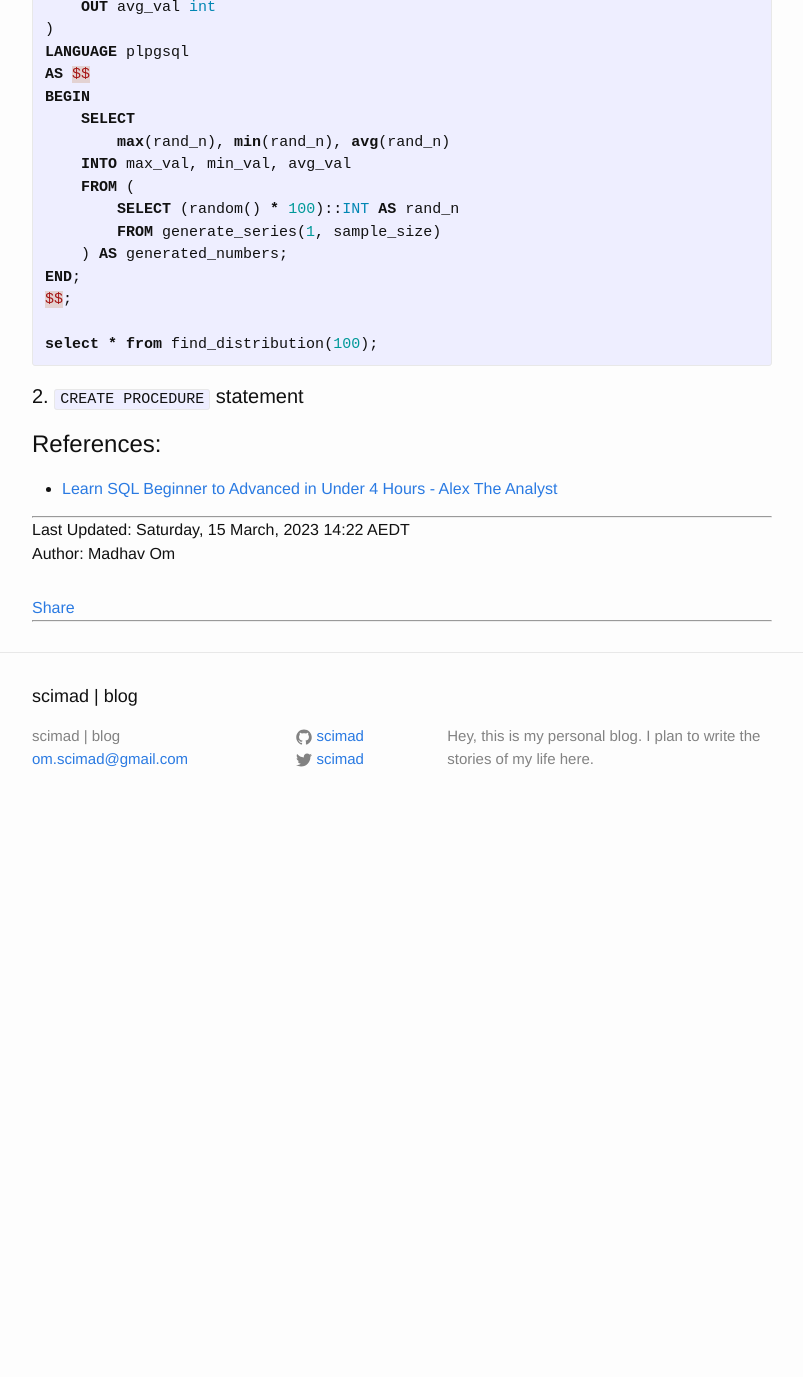
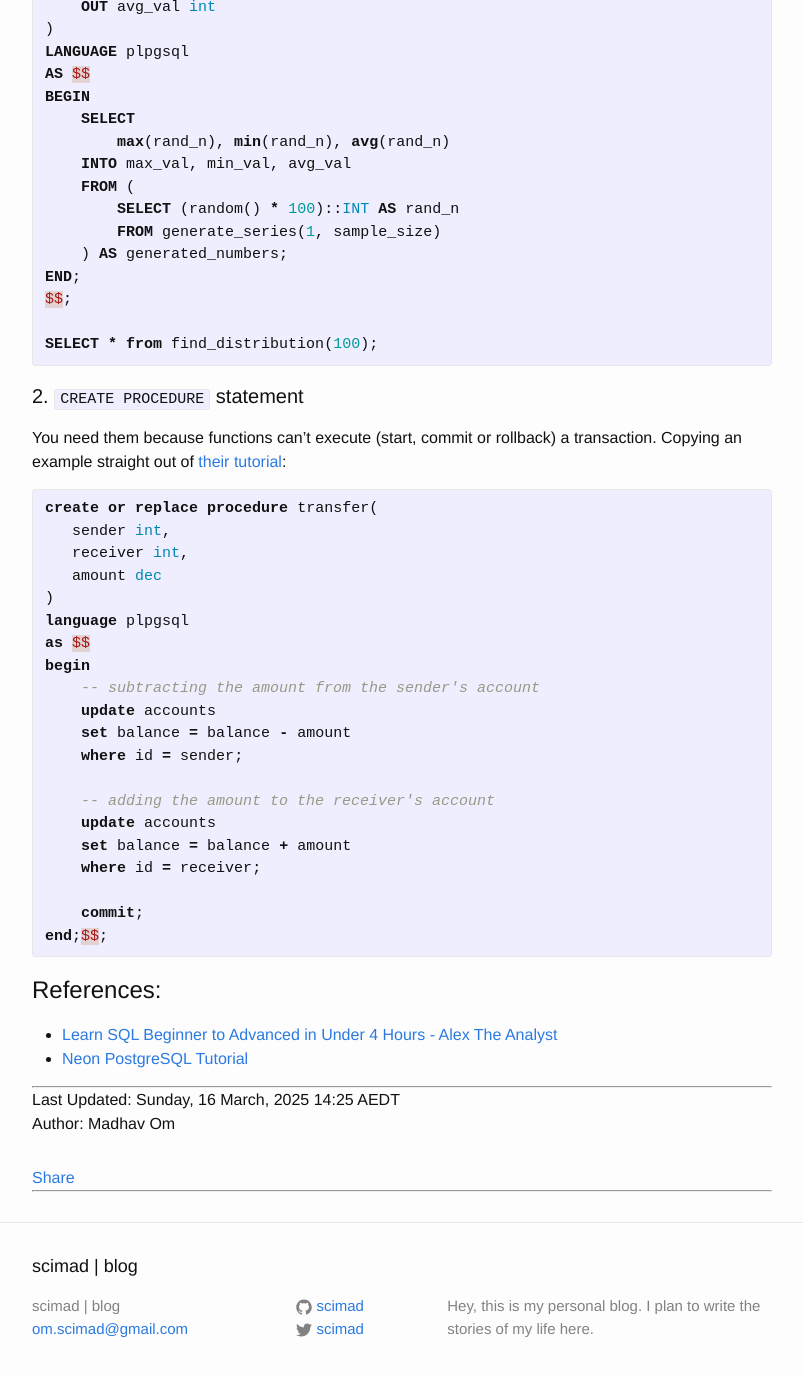
Before and after one commit to scimad/scimad.github.io, a Jekyll site: the page built from _posts/programming/data/2025-03-15-all-sql-you-need-to-know.markdown, in a window 1280 px wide and 1400 px high, scrolled down 6258 px. Shown: the top 1377 px of the window, without its empty margins (238-1041 px from the left). Built offline with Jekyll 4.4.1, drawn with Linux system fonts in a browser that asks for light colours; before the commit the page ends 7088 px from its top, so only the background shows below that; some of the changed text lies outside the part shown.

```diff
--- a/_posts/programming/sql/2025-03-15-all-sql-you-need-to-know.markdown
+++ b/_posts/programming/data/2025-03-15-all-sql-you-need-to-know.markdown
@@ -1,14 +1,14 @@
 ---
 layout: post
 title:  "SQL"
-date:   2025-03-15 11:41 +
-categories: posts
+date:   2025-03-16 11:41 +1100
+categories: data
 ---
 
 # Quick SQL Guide
 
 ### A. Notes from Alex The Analyst Video
-[This reference](#alex-the-analyst) covers the following topics and I am taking notes of the non trivial syntaxes and concepts:
+[This reference](#references) covers the following topics and I am taking notes of the non trivial syntaxes and concepts:
 
 Basic:
 - Intro
@@ -182,7 +182,7 @@
 - Just use `TEMPORARY` keyword to create the table. the `CREATE TEMPORARY TABLE`
 - Reuse the table (within the same session) as many times as you want
 
-### B. From *NEON | PostgreSQL Tutorial*
+### B. From (*NEON | PostgreSQL Tutorial*)[#neon-postgresql]
 #### 1. `CREATE FUNCTION` statement
 - To create user definted function
 Syntax:
@@ -252,6 +252,7 @@
 Following example creates a function to generate random numbers between 0 and 100 and finds the min, max and avg of it.
 
 {%highlight sql%}
+
 CREATE OR REPLACE FUNCTION find_distribution(
     sample_size int,
     OUT max_val int,
@@ -271,14 +272,41 @@
 END;
 $$;
 
-select * from find_distribution(100);
+SELECT * from find_distribution(100);
+
 {%endhighlight%}
 
 #### 2. `CREATE PROCEDURE` statement
+You need them because functions can't execute (start, commit or rollback) a transaction. Copying an example straight out of [their tutorial](https://neon.tech/postgresql/postgresql-plpgsql/postgresql-create-procedure):
 
-# References: {#alex-the-analyst}
+{%highlight sql%}
+create or replace procedure transfer(
+   sender int,
+   receiver int,
+   amount dec
+)
+language plpgsql
+as $$
+begin
+    -- subtracting the amount from the sender's account
+    update accounts
+    set balance = balance - amount
+    where id = sender;
+
+    -- adding the amount to the receiver's account
+    update accounts
+    set balance = balance + amount
+    where id = receiver;
+
+    commit;
+end;$$;
+{%endhighlight%}
+
+# References: {#references}
 * [Learn SQL Beginner to Advanced in Under 4 Hours - Alex The Analyst](https://www.youtube.com/watch?v=OT1RErkfLNQ)
+* [Neon PostgreSQL Tutorial](https://neon.tech/postgresql/tutorial)
+
 
 ----------
-Last Updated: Saturday, 15 March, 2023 14:22 AEDT
+Last Updated: Sunday, 16 March, 2025 14:25 AEDT
 Author: Madhav Om
```
Also changed, not shown: _posts/programming/data/2025-03-16-data-modeling.markdown (added, +63 -0 lines), _posts/programming/data/2025-03-16-dimensional-data-modelling.markdown (added, +15 -0 lines).
